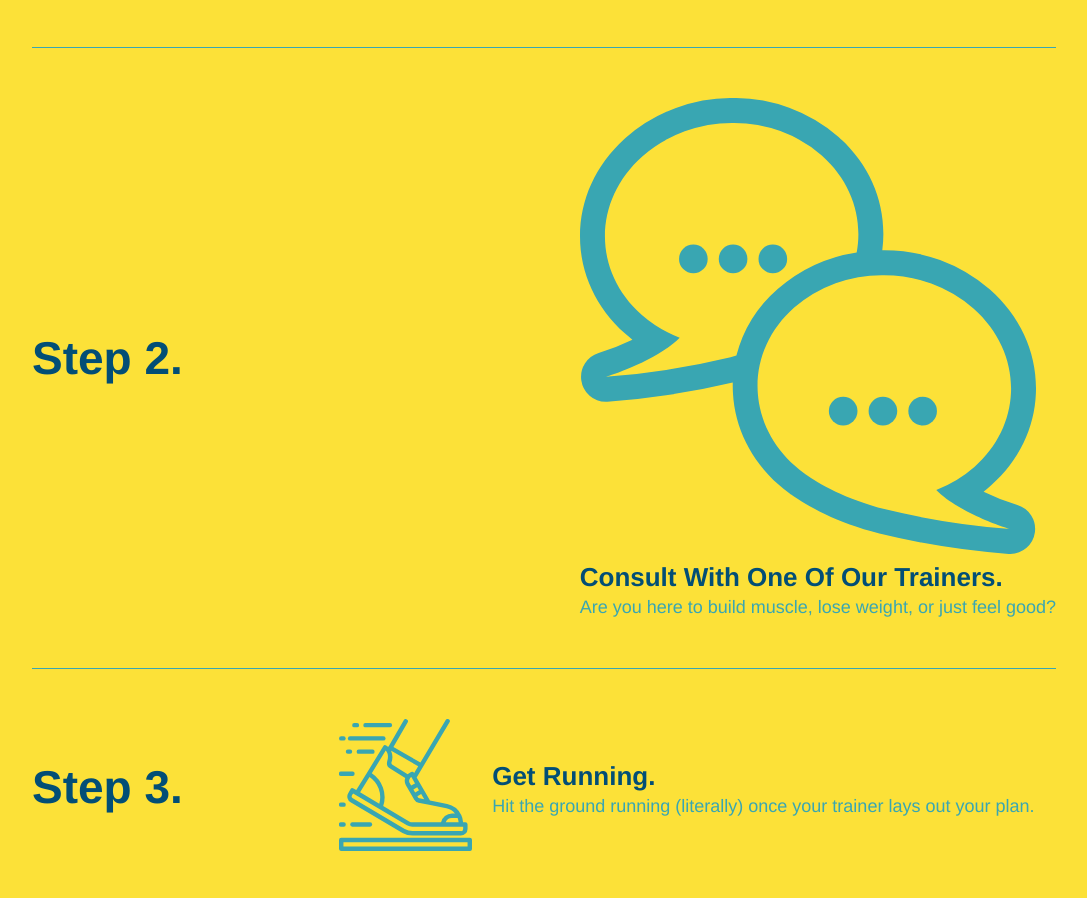
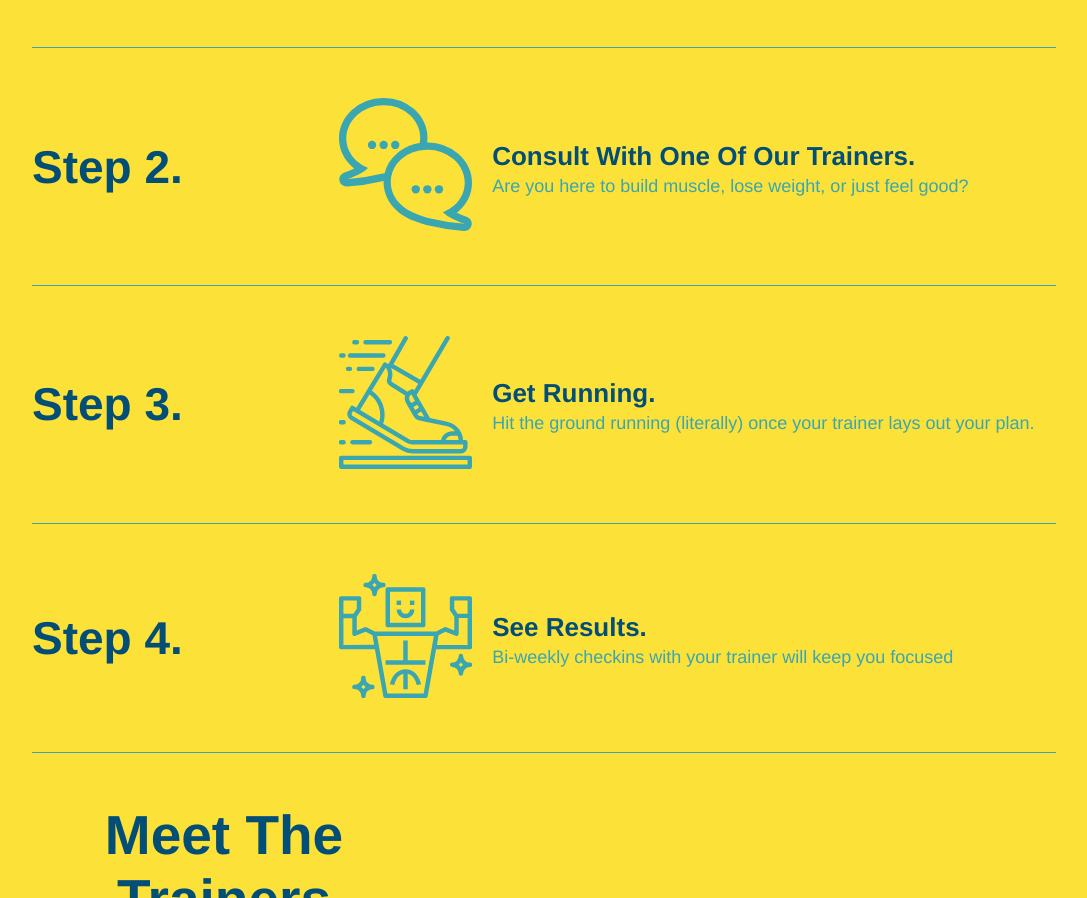
Before and after one commit to yohans14/run-buddy, a plain HTML site: page index.html in a window 1280 px wide. Shown: the part 1131-2029 px from the top of the page, without its empty margins (96-1183 px from the left). Drawn offline with Linux system fonts and the light colour scheme.

Commit message:
add flexbox to the steps

```diff
--- a/index.html
+++ b/index.html
@@ -102,13 +102,13 @@
 
   <div class="step">
     <h3>Step 2.</h3>
-    <div class="class-info">
-       <div class="step-img">
+    <div class="step-info">
+      <div class="step-img">
         <img src="./assets/images/step-2.svg" alt="">
       </div>
       <div class="step-text">
-       <h4>Consult With One Of Our Trainers.</h4>
-       <p>Are you here to build muscle, lose weight, or just feel good?</p>
+        <h4>Consult With One Of Our Trainers.</h4>
+        <p>Are you here to build muscle, lose weight, or just feel good?</p>
       </div>
     </div>
   </div>
```
